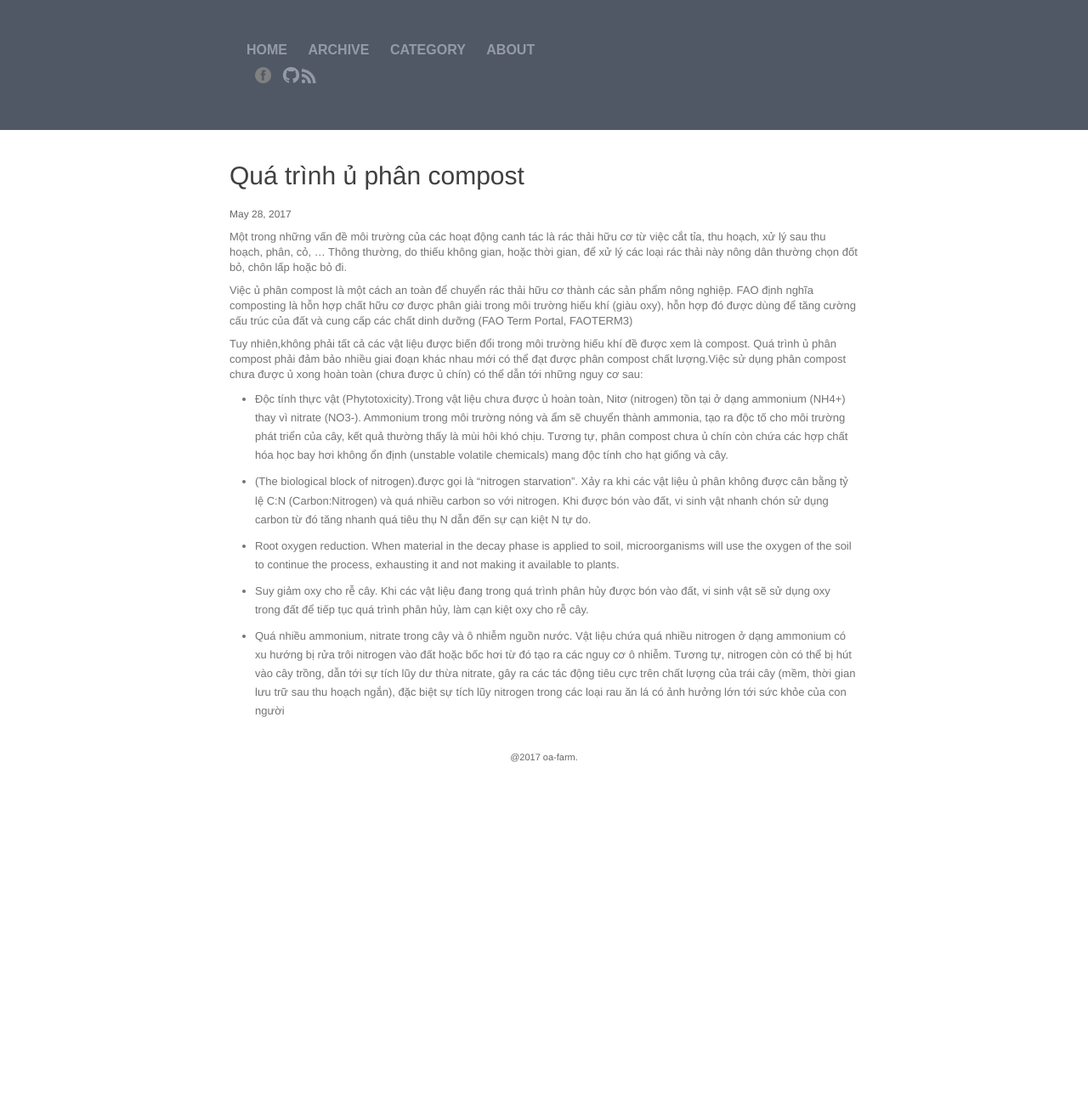
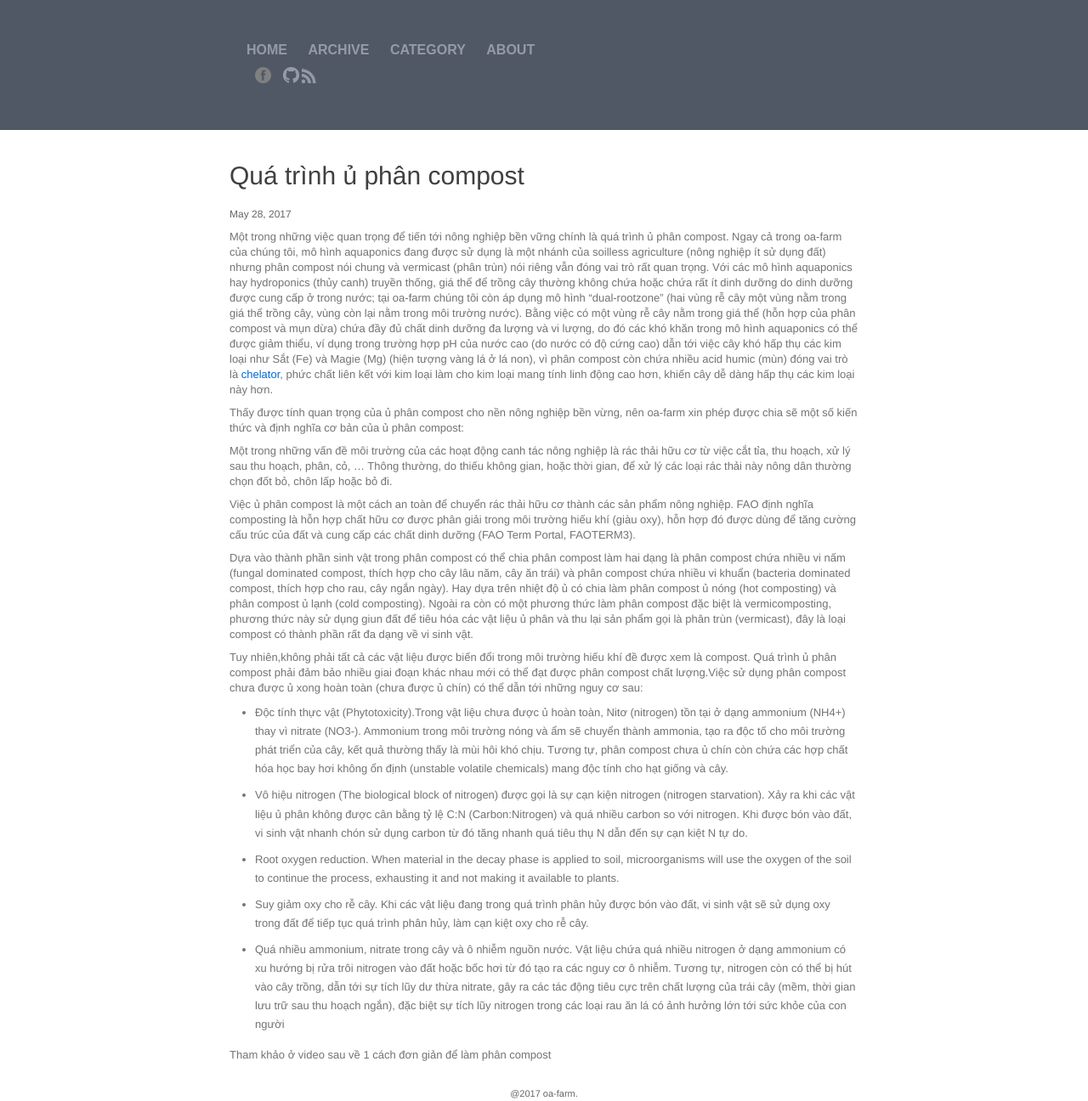
Before and after one commit to oa-farm/oa-farm.github.io, a Jekyll site: the page built from _posts/2017-05-28-theoretical foundations of composting.md, in a window 1280 px wide. Shown: the whole page at 85% size. Built offline with Jekyll 4.4.1, drawn with Linux system fonts in a browser that asks for light colours; before the commit the page ends 900 px from its top, so only the background shows below that.

Commit message:
add adsence

```diff
--- a/_includes/head.html
+++ b/_includes/head.html
@@ -11,4 +11,14 @@
   <link rel="alternate" type="application/atom+xml" title="{{ site.title }}" href="{{ "/feed.xml" | prepend: site.baseurl | prepend: site.url }}" />
   <script src="/scripts/jquery-1.11.2.min.js"></script>
   <script src="/scripts/pithy.js"></script>
+  <script async src="//pagead2.googlesyndication.com/pagead/js/adsbygoogle.js"></script>
+<ins class="adsbygoogle"
+     style="display:block; text-align:center;"
+     data-ad-layout="in-article"
+     data-ad-format="fluid"
+     data-ad-client="ca-pub-7839960170715319"
+     data-ad-slot="6989530244"></ins>
+<script>
+     (adsbygoogle = window.adsbygoogle || []).push({});
+</script>
 </head>
--- a/_posts/2017-05-28-theoretical foundations of composting.md
+++ b/_posts/2017-05-28-theoretical foundations of composting.md
@@ -4,17 +4,21 @@ title:  "Quá trình ủ phân compost"
 date:   2017-05-28 11:30:00
 categories: "Composting"
 ---
+Một trong những việc quan trọng để tiến tới nông nghiệp bền vững chính là quá trình ủ phân compost. Ngay cả trong oa-farm của chúng tôi, mô hình aquaponics đang được sử dụng là một nhánh của soilless agriculture (nông nghiệp ít sử dụng đất) nhưng phân compost nói chung và vermicast (phân trùn) nói riêng vẫn đóng vai trò rất quan trọng. Với các mô hình aquaponics hay hydroponics (thủy canh) truyền thống, giá thể để trồng cây thường không chứa hoặc chứa rất ít dinh dưỡng do dinh dưỡng được cung cấp ở trong nước; tại oa-farm chúng tôi còn áp dụng mô hình "dual-rootzone" (hai vùng rễ cây một vùng nằm trong giá thể trồng cây, vùng còn lại nằm trong môi trường nước). Bằng việc có một vùng rễ cây nằm trong giá thể (hỗn hợp của phân compost và mụn dừa) chứa đầy đủ chất dinh dưỡng đa lượng và vi lượng, do đó các khó khăn trong mô hình aquaponics có thể được giảm thiểu, ví dụng trong trường hợp pH của nước cao (do nước có độ cứng cao) dẫn tới việc cây khó hấp thụ các kim loại như Sắt (Fe) và Magie (Mg) (hiện tượng vàng lá ở lá non), vì phân compost còn chứa nhiều acid humic (mùn) đóng vai trò là [chelator](https://en.wikipedia.org/wiki/Chelation), phức chất liên kết với kim loại làm cho kim loại mang tính linh động cao hơn, khiến cây dễ dàng hấp thụ các kim loại này hơn.
 
-Một trong những vấn đề môi trường của các hoạt động canh tác là rác thải hữu cơ từ việc cắt tỉa, thu hoạch, xử lý sau thu hoạch, phân, cỏ, ... Thông thường, do thiếu không gian, hoặc thời gian, để xử lý các loại rác thải này nông dân thường chọn đốt bỏ, chôn lấp hoặc bỏ đi.
+Thấy được tính quan trọng của ủ phân compost cho nền nông nghiệp bền vừng, nên oa-farm xin phép được chia sẽ một số kiến thức và định nghĩa cơ bản của ủ phân compost:
 
-Việc ủ phân compost là một cách an toàn để chuyển rác thải hữu cơ thành các sản phẩm nông nghiệp. FAO định nghĩa composting là hỗn hợp chất hữu cơ được phân giải trong môi trường hiếu khí (giàu oxy), hỗn hợp đó được dùng để tăng cường cấu trúc của đất và cung cấp các chất dinh dưỡng (FAO
-Term Portal, FAOTERM3)
+Một trong những vấn đề môi trường của các hoạt động canh tác nông nghiệp là rác thải hữu cơ từ việc cắt tỉa, thu hoạch, xử lý sau thu hoạch, phân, cỏ, ... Thông thường, do thiếu không gian, hoặc thời gian, để xử lý các loại rác thải này nông dân thường chọn đốt bỏ, chôn lấp hoặc bỏ đi.
+
+Việc ủ phân compost là một cách an toàn để chuyển rác thải hữu cơ thành các sản phẩm nông nghiệp. FAO định nghĩa composting là hỗn hợp chất hữu cơ được phân giải trong môi trường hiếu khí (giàu oxy), hỗn hợp đó được dùng để tăng cường cấu trúc của đất và cung cấp các chất dinh dưỡng (FAO Term Portal, FAOTERM3).
+
+Dựa vào thành phần sinh vật trong phân compost có thể chia phân compost làm hai dạng là phân compost chứa nhiều vi nấm (fungal dominated compost, thích hợp cho cây lâu năm, cây ăn trái) và phân compost chứa nhiều vi khuẩn (bacteria dominated compost, thích hợp cho rau, cây ngắn ngày). Hay dựa trên nhiệt độ ủ có chia làm phân compost ủ nóng (hot composting) và phân compost ủ lạnh (cold composting). Ngoài ra còn có một phương thức làm phân compost đặc biệt là vermicomposting, phương thức này sử dụng giun đất để tiêu hóa các vật liệu ủ phân và thu lại sản phẩm gọi là phân trùn (vermicast), đây là loại compost có thành phần rất đa dạng về vi sinh vật.
 
 Tuy nhiên,không phải tất cả các vật liệu được biến đổi trong môi trường hiếu khí đề được xem là compost. Quá trình ủ phân compost phải đảm bảo nhiều giai đoạn khác nhau mới có thể đạt được phân compost chất lượng.Việc sử dụng phân compost chưa được ủ xong hoàn toàn (chưa được ủ chín) có thể dẫn tới những nguy cơ sau:
 
 * Độc tính thực vật (Phytotoxicity).Trong vật liệu chưa được ủ hoàn toàn, Nitơ (nitrogen) tồn tại ở dạng ammonium (NH4+) thay vì nitrate (NO3-). Ammonium trong môi trường nóng và ẩm sẽ chuyển thành ammonia, tạo ra độc tố cho môi trường phát triển của cây, kết quả thường thấy là mùi hôi khó chịu. Tương tự, phân compost chưa ủ chín còn chứa các hợp chất hóa học bay hơi không ổn định (unstable volatile chemicals) mang độc tính cho hạt giống và cây.
 
-* (The biological block of nitrogen).được gọi là "nitrogen starvation". Xảy ra khi các vật liệu ủ phân không được cân bằng tỷ lệ C:N (Carbon:Nitrogen) và quá nhiều carbon so với nitrogen. Khi được bón vào đất, vi sinh vật nhanh chón sử dụng carbon từ đó tăng nhanh quá tiêu thụ N dẫn đến sự cạn kiệt N tự do.
+* Vô hiệu nitrogen (The biological block of nitrogen) được gọi là sự cạn kiện nitrogen (nitrogen starvation). Xảy ra khi các vật liệu ủ phân không được cân bằng tỷ lệ C:N (Carbon:Nitrogen) và quá nhiều carbon so với nitrogen. Khi được bón vào đất, vi sinh vật nhanh chón sử dụng carbon từ đó tăng nhanh quá tiêu thụ N dẫn đến sự cạn kiệt N tự do.
 
 * Root oxygen reduction. When material in the decay phase is applied to soil,
 microorganisms will use the oxygen of the soil to continue the process, exhausting it and
@@ -23,3 +27,5 @@ not making it available to plants.
 * Suy giảm oxy cho rễ cây. Khi các vật liệu đang trong quá trình phân hủy được bón vào đất, vi sinh vật sẽ sử dụng oxy trong đất để tiếp tục quá trình phân hủy, làm cạn kiệt oxy cho rễ cây.
 
 * Quá nhiều ammonium, nitrate trong cây và ô nhiễm nguồn nước. Vật liệu chứa quá nhiều nitrogen ở dạng ammonium có xu hướng bị rửa trôi nitrogen vào đất hoặc bốc hơi từ đó tạo ra các nguy cơ ô nhiễm. Tương tự, nitrogen còn có thể bị hút vào cây trồng, dẫn tới sự tích lũy dư thừa nitrate, gây ra các tác động tiêu cực trên chất lượng của trái cây (mềm, thời gian lưu trữ sau thu hoạch ngắn), đặc biệt sự tích lũy nitrogen trong các loại rau ăn lá có ảnh hưởng lớn tới sức khỏe của con người
+
+Tham khảo ở video sau về 1 cách đơn giản để làm phân compost
```
